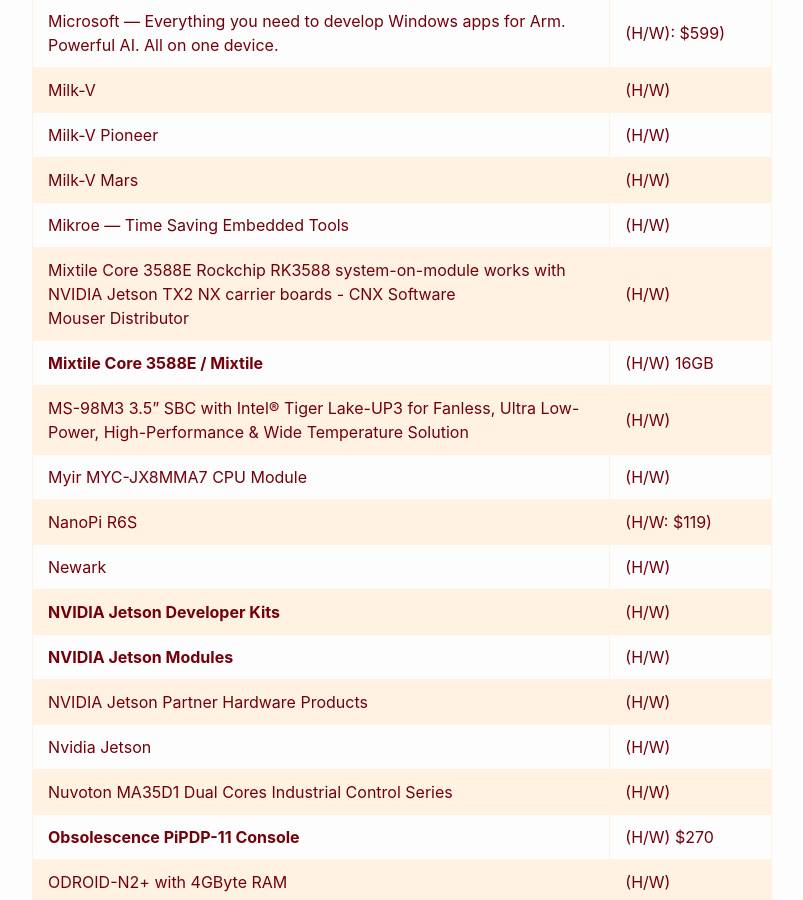
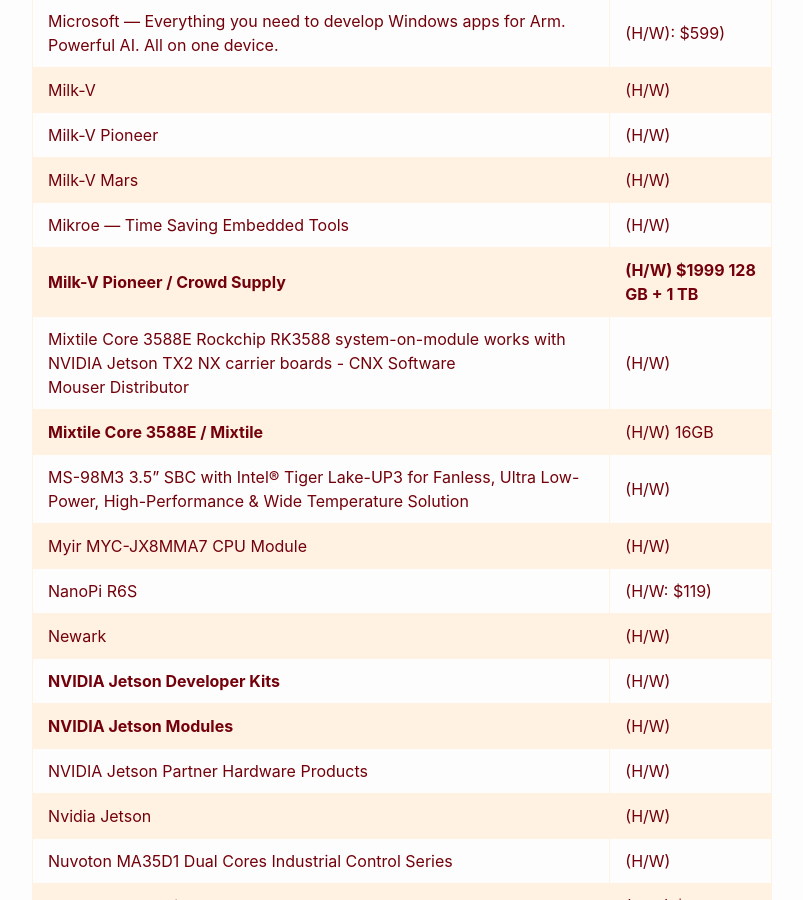
Before and after one commit to RalphHightower/RalphHightower, a Jekyll site: the page built from HardwareLinks.md, in a window 1280 px wide and 900 px high, scrolled down 7955 px. Shown: the whole window, without its empty margins (238-1041 px from the left). Built offline with Jekyll 4.4.1, drawn with Linux system fonts in a browser that asks for light colours; our own code applies the rules of GitHub Pages for plain Markdown files.

Commit message:
Update HardwareLinks.md
HardwareLinks:
   - Vendors:
      - | [Milk-V Pioneer / Crowd Supply](https://www.crowdsupply.com/milkv/milk-v-pioneer ) | $1999 128 GB + 1 TB |
   - Article:
      -| [64-core RISC-V motherboard and workstation enable native RISC-V development (Crowdfunding) - CNX Software](https://www.cnx-software.com/2023/06/30/64-core-risc-v-motherboard-and-workstation-enables-native-risc-v-development/ ) |

```diff
--- a/HardwareLinks.md
+++ b/HardwareLinks.md
@@ -131,6 +131,7 @@
 | [Milk-V Pioneer](https://milkv.io/pioneer )| (H/W) |
 | [Milk-V Mars](https://milkv.io/mars )| (H/W) |
 | [Mikroe — Time Saving Embedded Tools](https://www.mikroe.com/) | (H/W) |
+| **[Milk-V Pioneer / Crowd Supply](https://www.crowdsupply.com/milkv/milk-v-pioneer )** | **(H/W) $1999 128 GB + 1 TB** |
 | [Mixtile Core 3588E Rockchip RK3588 system-on-module works with NVIDIA Jetson TX2 NX carrier boards - CNX Software](https://www.cnx-software.com/2023/04/28/mixtile-core-3588e-rockchip-rk3588-system-on-module-nvidia-jetson-tx2-nx-carrier-boards/ ) <br> [Mouser Distributor](https://www.mouser.com/) | (H/W) |
 | **[Mixtile Core 3588E / Mixtile](https://www.mixtile.com/core-3588e/ )** | (H/W) 16GB |
 | [MS-98M3 3.5" SBC with Intel® Tiger Lake-UP3 for Fanless, Ultra Low-Power, High-Performance & Wide Temperature Solution](https://ipc.msi.com/product_detail/Single-Board-Computer/3.5%22-SBC/MS-98M3) | (H/W) |
```
